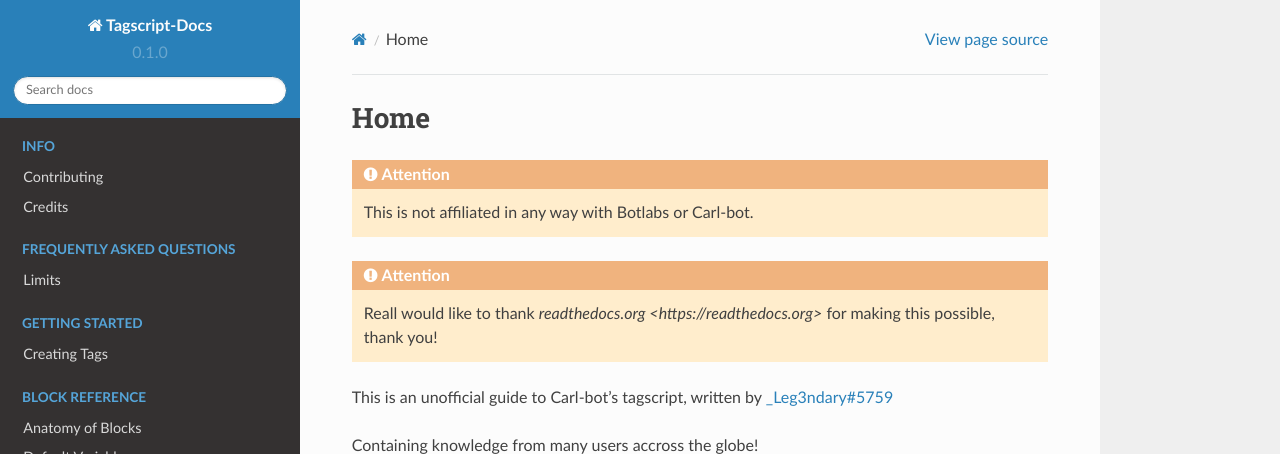
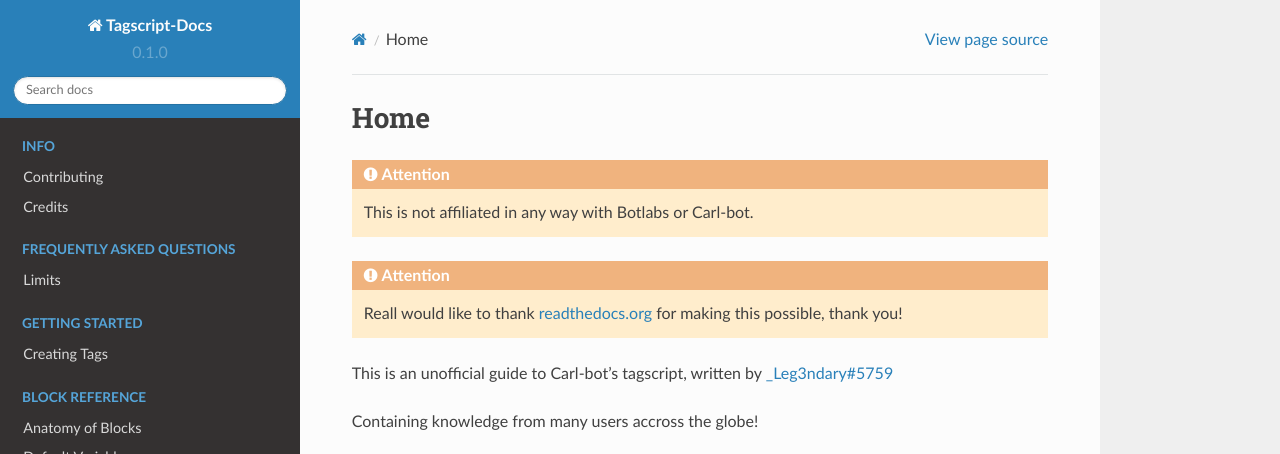
Before and after one commit to Leg3ndary/tagscript-docs, a Sphinx documentation site: the page built from docs/source/index.rst, in a window 1280 px wide and 997 px high, cut to the strip 0-454 px from the top of the window. Built offline with Sphinx 7.4.7 and the Read the Docs theme 2.0.0, drawn with Linux system fonts in a browser that asks for light colours.

Commit message:
Forgot to add underscore to make a link

```diff
--- a/docs/source/index.rst
+++ b/docs/source/index.rst
@@ -7,7 +7,7 @@ Home
 
 .. attention::
 
-   Reall would like to thank `readthedocs.org <https://readthedocs.org>` for making this possible, thank you!
+   Reall would like to thank `readthedocs.org <https://readthedocs.org>`_ for making this possible, thank you!
 
 This is an unofficial guide to Carl-bot's tagscript, written by `_Leg3ndary#5759 <https://discordapp.com/users/360061101477724170/>`_
 
```
